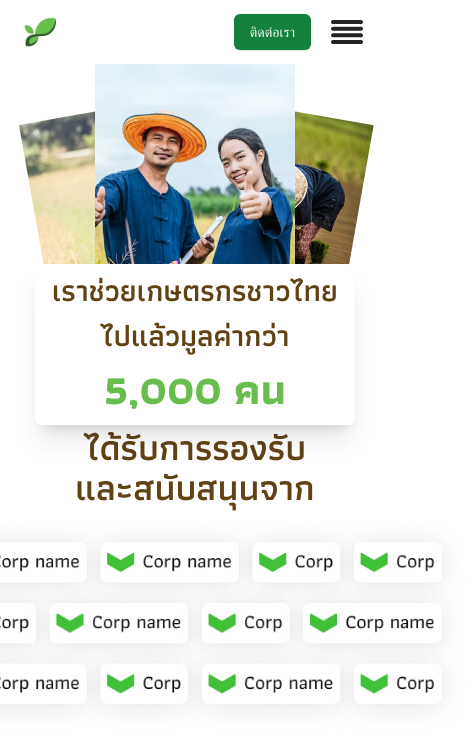
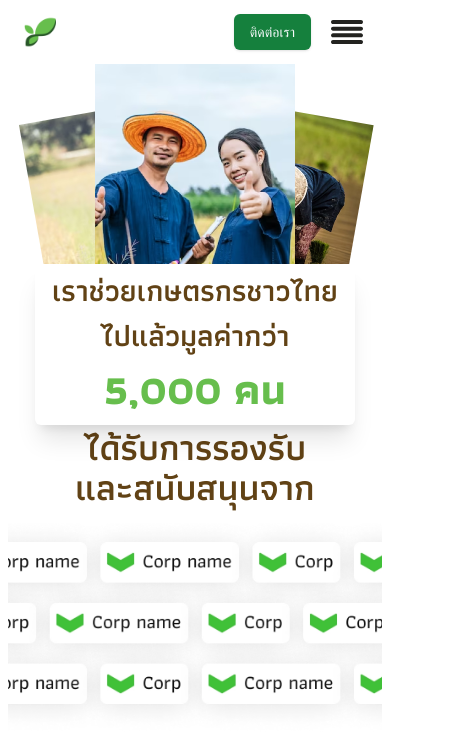
Before and after one commit to tonkaew131/GuaranTree, a Next.js app in the folder frontend/: page /tonkaew in a window 390 px wide. Shown: the top 748 px of the page, 476 px wide, since content can reach past the window. Built offline with nearby package versions, Linux system fonts and the light colour scheme; a web font is replaced by a local one.

Commit message:
Fixed Overflow sectino (sponsor)

```diff
--- a/frontend/src/components/landing/sponsor.tsx
+++ b/frontend/src/components/landing/sponsor.tsx
@@ -21,7 +21,7 @@ export default function Sponsor() {
   }
 
   return (
-    <section className="font-Athiti w-full font-semibold text-ds-secondary text-4xl text-center">
+    <section className="font-Athiti w-full font-semibold text-ds-secondary text-4xl text-center max-w-[100vw] overflow-clip">
       <h2>
         ได้รับการรองรับ
         <br />
@@ -55,11 +55,13 @@ export default function Sponsor() {
           }}
         ></div> */}
 
-        <Image
-          src={placeholder}
-          alt="Sponsor Section"
-          className="object-cover w-full scale-150 sm:scale-100 py-8 sm:py-0"
-        />
+        <div className="w-screen max-w-full overflow-clip">
+          <Image
+            src={placeholder}
+            alt="Sponsor Section"
+            className="object-cover w-full scale-150 sm:scale-100 py-8 sm:py-0 max-w-[100vw]"
+          />
+        </div>
       </div>
     </section>
   )
```
